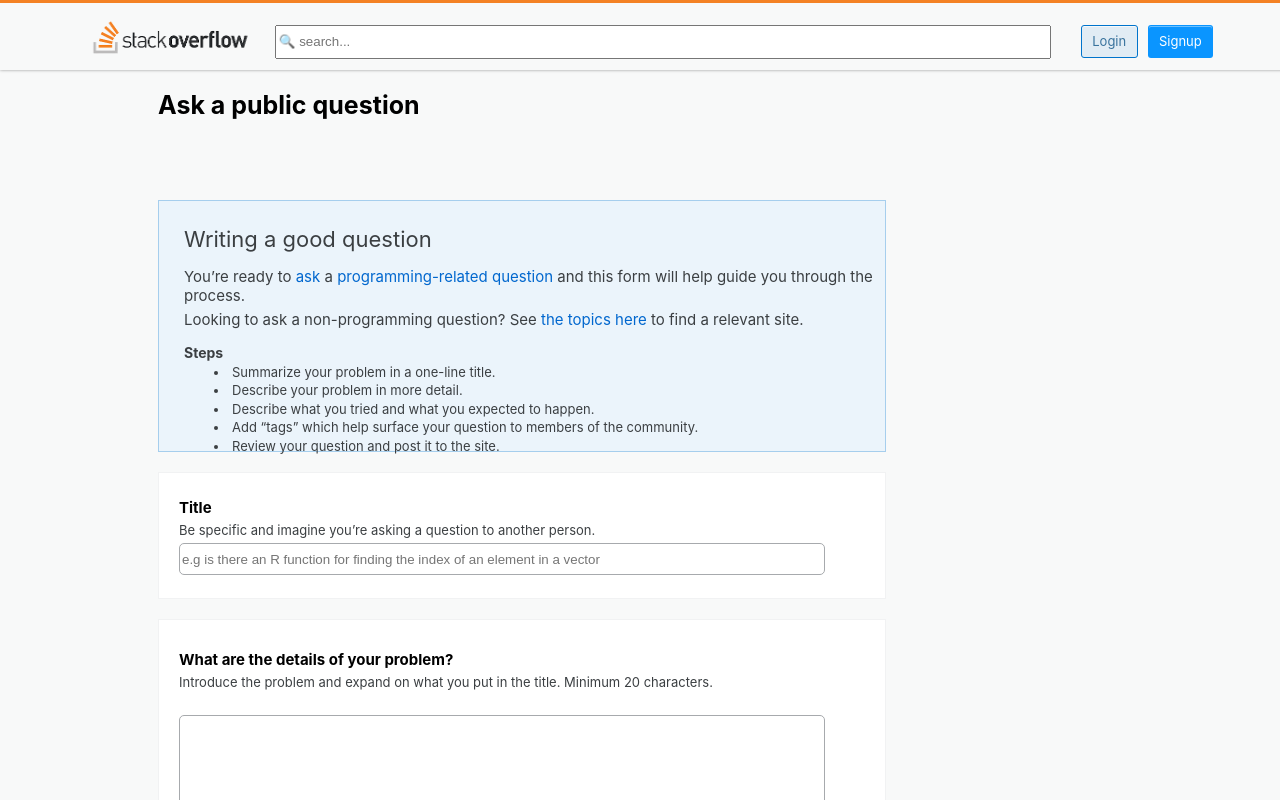
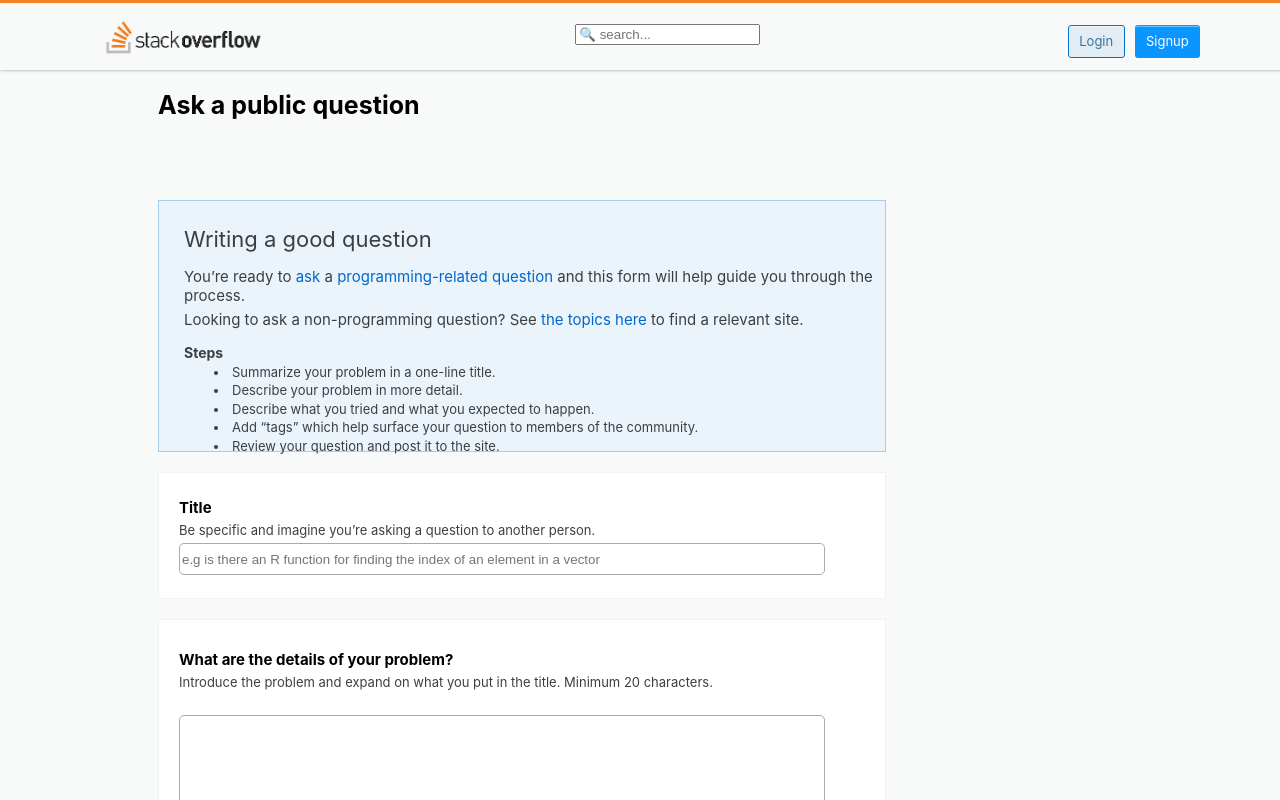
Before and after one commit to codestates-seb/seb40_pre_002, a React (Create React App) app in the folder client/: page /askpage in a window 1280 px wide. Shown: the top 800 px of the page. Built offline with nearby package versions, Linux system fonts and the light colour scheme.

Commit message:
Fe:[Feat] search  (#110)
* useless file

* modified sidebar coponents

* delete console.log

* delete warning error&&rename

* search function

```diff
--- a/client/src/App.tsx
+++ b/client/src/App.tsx
@@ -12,18 +12,31 @@ import Askpage from './pages/Askpage';
 import Detail from './pages/Detail';
 import Home from './pages/Home';
 import Login from './pages/Login';
+import { QuestionElement } from './types/mainQuestions/questionTypes';
 
 function App() {
   const [isLogin, setIsLogin] = useLogin();
 
+  const [question, setQuestion] = useState<QuestionElement[]>([]);
+
   return (
     <BrowserRouter>
-      <Navbar isLogin={isLogin} setIsLogin={setIsLogin} />
+      <Navbar
+        setQuestion={setQuestion}
+        isLogin={isLogin}
+        setIsLogin={setIsLogin}
+      />
       <Routes>
-
         <Route
           path="/"
-          element={[<HomeAsideLeft />, <Home isLogin={isLogin} />]}
+          element={[
+            <HomeAsideLeft />,
+            <Home
+              question={question}
+              setQuestion={setQuestion}
+              isLogin={isLogin}
+            />,
+          ]}
         />
         <Route
           path="detail/:id"
@@ -34,7 +47,6 @@ function App() {
           element={[<AskAsideLeft />, <AskAsideRight />, <Askpage />]}
         />
         <Route path="login" element={<Login setGlobalLogin={setIsLogin} />} />
-
       </Routes>
     </BrowserRouter>
   );
--- /dev/null
+++ b/client/src/api/searchApi.ts
@@ -0,0 +1,21 @@
+import axios from 'axios';
+import {
+  Question,
+  QuestionElement,
+} from '../types/mainQuestions/questionTypes';
+
+const BASE_URL = process.env.REACT_APP_BASE_URL;
+
+export const searchApi = {
+  getSearch: async (value: string) => {
+    try {
+      const res = await axios.get(
+        BASE_URL + `/questionlist/search?keyword=${value}`
+      );
+      //console.log('res', res.data.data);
+      return res.data.data;
+    } catch (error) {
+      console.error(error);
+    }
+  },
+};
--- a/client/src/components/Question/AnswerForm.tsx
+++ b/client/src/components/Question/AnswerForm.tsx
@@ -52,7 +52,7 @@ const AnswerForm = ({ id, setAnswerList }: AnswerProps) => {
 
 const Answerform = styled.div`
   display: flex;
-  width: 80%;
+  width: 78%;
   flex-direction: column;
   padding: 5px 20px;
   p {
--- a/client/src/components/Sidebar/AsideRight.tsx
+++ b/client/src/components/Sidebar/AsideRight.tsx
@@ -119,7 +119,7 @@ const Right = styled.aside`
   min-width: 30vw;
   margin-top: 100px;
   height: 100vh;
-  @media only screen and (max-width: 1500px) {
+  @media only screen and (max-width: 1300px) {
     display: none;
     background-color: black;
   }
--- a/client/src/components/Sidebar/AskAsideLeft.tsx
+++ b/client/src/components/Sidebar/AskAsideLeft.tsx
@@ -1,20 +1,18 @@
 import styled from 'styled-components';
 
 const AskAsideLeft = () => {
-
   return (
     <>
       <Left></Left>
     </>
-  )
-
+  );
 };
 
 const Left = styled.aside`
-  background-color: #F8F9F9;
+  background-color: #f8f9f9;
   position: fixed;
   min-width: 10vw;
   height: 100vh;
-`
+`;
 
-export default AskAsideLeft
+export default AskAsideLeft;
--- a/client/src/components/Sidebar/HomeAsideLeft.tsx
+++ b/client/src/components/Sidebar/HomeAsideLeft.tsx
@@ -17,7 +17,8 @@ const HomeAsideLeft = ({ location }: any) => {
 };
 
 const Left = styled.aside`
-  position: fixed;
+  position: absolute;
+  left: 0;
   min-width: 20vw;
   height: 100vh;
   border-right: solid 1px lightgray;
--- a/client/src/components/list/ItemList.tsx
+++ b/client/src/components/list/ItemList.tsx
@@ -1,27 +1,26 @@
-import { useMemo } from "react";
-import { Link } from "react-router-dom";
-import styled from "styled-components"
-import { Question, QuestionElement } from "../../types/mainQuestions/questionTypes";
-import { getLatestTime } from "../../utils/helper/date/getLastestTime";
+import { useMemo } from 'react';
+import { Link } from 'react-router-dom';
+import styled from 'styled-components';
+import {
+  Question,
+  QuestionElement,
+} from '../../types/mainQuestions/questionTypes';
+import { getLatestTime } from '../../utils/helper/date/getLastestTime';
 
 const ItemList = (question: QuestionElement) => {
-
   const QcreatedAt = question?.createdAt;
   const QmodifiedAt = question?.modifiedAt;
   const AcreatedAt = question?.createdAnsweredAt;
   const AmodifiedAt = question?.modifiedansweredAt;
 
-  const dates = useMemo(
-    () => {
+  const dates = useMemo(() => {
     return {
-        createdAt : QcreatedAt,
-        modifiedAt : QmodifiedAt,
-        createdAnsweredAt : AcreatedAt,
-        modifiedAnsweredAt : AmodifiedAt
-      }
-    },
-    [QcreatedAt, QmodifiedAt, AcreatedAt, AmodifiedAt]
-  );
+      createdAt: QcreatedAt,
+      modifiedAt: QmodifiedAt,
+      createdAnsweredAt: AcreatedAt,
+      modifiedAnsweredAt: AmodifiedAt,
+    };
+  }, [QcreatedAt, QmodifiedAt, AcreatedAt, AmodifiedAt]);
 
   const latestDate = useMemo(() => getLatestTime(dates), [dates]);
 
@@ -34,15 +33,17 @@ const ItemList = (question: QuestionElement) => {
       </QuestionInfo1>
 
       <QuestionInfo2>
-
-        <StyledLink to={`/detail/${question.questionId}`}><TitleInfo>{question.questionTitle}</TitleInfo></StyledLink>
-        <TimelineInfo><AuthorInfo>{question.username}</AuthorInfo>{latestDate.keyWord} {latestDate.filteredlatestDate}</TimelineInfo>
+        <StyledLink to={`/detail/${question.questionId}`}>
+          <TitleInfo>{question.questionTitle}</TitleInfo>
+        </StyledLink>
+        <TimelineInfo>
+          <AuthorInfo>{question.username}</AuthorInfo>
+          {latestDate.keyWord} {latestDate.filteredlatestDate}
+        </TimelineInfo>
       </QuestionInfo2>
     </QuestionLi>
-  )
-
-
-}
+  );
+};
 
 const QuestionLi = styled.li`
   width: 40vw;
@@ -68,7 +69,7 @@ const VoteInfo = styled.div`
   color: black;
   font-weight: bold;
   font-size: 13px;
-`
+`;
 
 const AnswerInfo = styled.div`
   margin-top: 5px;
@@ -89,10 +90,10 @@ const QuestionInfo2 = styled.span`
   margin-left: 20px;
   width: 85%;
   height: 110px;
-  `
+`;
 const StyledLink = styled(Link)`
   text-decoration-line: none;
-`
+`;
 
 const TitleInfo = styled.div`
   margin-top: 25px;
@@ -116,7 +117,6 @@ const AuthorInfo = styled.span`
   padding-right: 10px;
   color: #1d74cc;
 `;
-
 
 // const VoteInfo = styled.div`
 //     margin-top: 5px;
--- a/client/src/components/navbar/Navbar.tsx
+++ b/client/src/components/navbar/Navbar.tsx
@@ -1,18 +1,26 @@
-import React from 'react';
+import React, { useState } from 'react';
 import { Link } from 'react-router-dom';
 import styled from 'styled-components';
 import logo from '../../images/stackoverlogo.png';
 import { useNavigate } from 'react-router-dom';
 import { deleteStorageToken } from '../../utils/token/token';
 import { deleteStorgeUser } from '../../utils/user/user';
+import { QuestionElement } from '../../types/mainQuestions/questionTypes';
+import { searchApi } from '../../api/searchApi';
 
 interface NavbarProps {
   isLogin: boolean;
   setIsLogin: React.Dispatch<React.SetStateAction<boolean>>;
+  setQuestion: React.Dispatch<React.SetStateAction<QuestionElement[]>>;
 }
 
-export default function Navbar({ isLogin, setIsLogin }: NavbarProps) {
+export default function Navbar({
+  setQuestion,
+  isLogin,
+  setIsLogin,
+}: NavbarProps) {
   const navigate = useNavigate();
+  const [searchValue, setSearchValue] = useState('');
   const handleLogout = () => {
     deleteStorageToken();
     deleteStorgeUser();
@@ -20,14 +28,32 @@ export default function Navbar({ isLogin, setIsLogin }: NavbarProps) {
     navigate(`/`);
   };
 
-  if(window.location.pathname === '/login') return null;
+  if (window.location.pathname === '/login') return null;
+
+  const handleChange = (e: React.ChangeEvent<HTMLInputElement>) => {
+    setSearchValue(e.target.value);
+  };
+  const handleSearch = (e: React.FormEvent<HTMLFormElement>) => {
+    e.preventDefault();
+    searchApi.getSearch(searchValue).then((res) => {
+      setQuestion(res);
+      setSearchValue('');
+    });
+  };
 
   return (
     <Nav>
       <Link to="/">
         <img alt="logo" src={logo} />
       </Link>
-      <Input placeholder="🔍 search..." />
+      <Form onSubmit={handleSearch}>
+        <input
+          placeholder="🔍 search..."
+          value={searchValue}
+          onChange={handleChange}
+          type="text"
+        />
+      </Form>
       <Div>
         {isLogin ? (
           <Button onClick={handleLogout}>Logout</Button>
@@ -64,12 +90,15 @@ const Nav = styled.nav`
     height: 70px;
   }
 `;
-const Input = styled.input`
-  width: 60%;
+const Form = styled.form`
+  width: 800px;
   height: 28px;
-  margin-top: 10px;
-  margin-left: 20px;
-  margin-right: 30px;
+  .input {
+    margin-top: 10px;
+    margin-left: 20px;
+    margin-right: 30px;
+    width: 100%;
+  }
 `;
 
 const Div = styled.div`
--- a/client/src/pages/Detail.tsx
+++ b/client/src/pages/Detail.tsx
@@ -77,6 +77,6 @@ const Q = styled.div`
 
 const Aside = styled.div`
   position: absolute;
-  margin-left: 1250px;
+  right: 500px;
   margin-top: 80px;
 `;
--- a/client/src/pages/Home.tsx
+++ b/client/src/pages/Home.tsx
@@ -1,4 +1,4 @@
-import { useEffect, useState } from 'react';
+import React, { useEffect, useState } from 'react';
 import styled from 'styled-components';
 import { Link } from 'react-router-dom';
 import ItemList from '../components/list/ItemList';
@@ -12,16 +12,16 @@ import AsideRight from '../components/Sidebar/AsideRight';
 
 interface HomeProps {
   isLogin: boolean;
+  question: QuestionElement[];
+  setQuestion: React.Dispatch<React.SetStateAction<QuestionElement[]>>;
 }
 
-export default function Home({ isLogin }: HomeProps) {
-  const [questions, setQuestions] = useState<QuestionElement[]>([]);
-  // const location = useLocation();
-  // console.log(location.pathname);
+export default function Home({ isLogin, question, setQuestion }: HomeProps) {
+  // const [questions, setQuestions] = useState<QuestionElement[]>([]);
 
   useEffect(() => {
     mainQuestionsAPIs.getMainQuestions().then((res) => {
-      setQuestions(res.data.data);
+      setQuestion(res.data.data);
     });
   }, []);
   return (
@@ -32,16 +32,10 @@ export default function Home({ isLogin }: HomeProps) {
             <Title>Top Questions</Title>
             {isLogin ? <AskLink to="askpage">Ask Question</AskLink> : <></>}
           </Question>
-          <FilterBtnList>
-            <button>
-              <BountiedInfo>271</BountiedInfo> Bountied
-            </button>
-            <button>Interesting</button>
-          </FilterBtnList>
         </MainHead>
         <div>
           <ul>
-            {questions.map((question, index) => {
+            {question.map((question, index) => {
               return <ItemList key={index} {...question} />;
             })}
           </ul>
@@ -114,7 +108,7 @@ const AskLink = styled(Link)`
 
 const Aside = styled.div`
   position: absolute;
-  margin-left: 1150px;
+  right: 600px;
 `;
 // const BountiedInfo = styled.span`
 //   background-color: #1d74cc;
```
Lines whose indentation alone changed are shown as unchanged.
